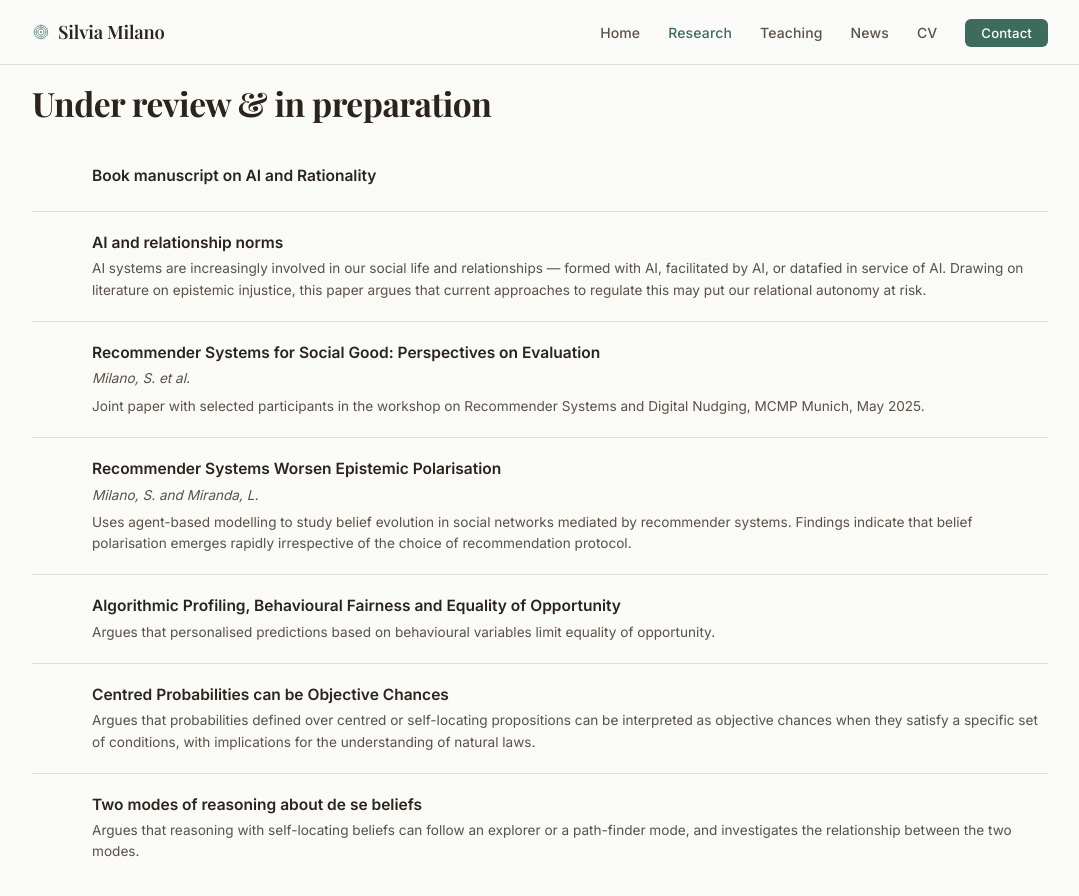
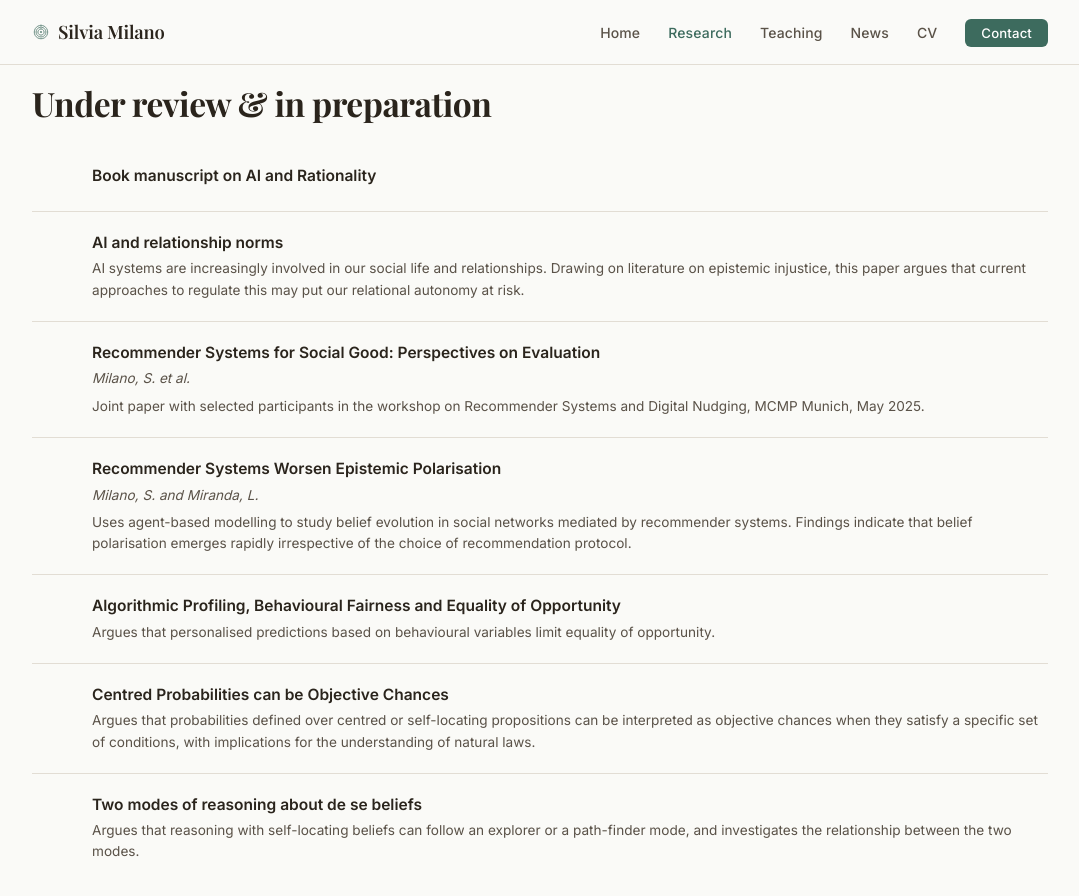
Before and after one commit to capt-c/silvia-milano-website, a Jekyll site: the page built from silvia-milano-site/research.html, in a window 1280 px wide and 900 px high, scrolled down 2713 px. Shown: the top 896 px of the window, without its empty margins (100-1179 px from the left). Built offline with Jekyll 4.4.1, drawn with Linux system fonts in a browser that asks for light colours; some web fonts are replaced.

Commit message:
Update publications.yml

```diff
--- a/silvia-milano-site/_data/publications.yml
+++ b/silvia-milano-site/_data/publications.yml
@@ -107,7 +107,7 @@ in_progress:
   - title: "Book manuscript on AI and Rationality"
 
   - title: "AI and relationship norms"
-    description: "AI systems are increasingly involved in our social life and relationships — formed with AI, facilitated by AI, or datafied in service of AI. Drawing on literature on epistemic injustice, this paper argues that current approaches to regulate this may put our relational autonomy at risk."
+    description: "AI systems are increasingly involved in our social life and relationships. Drawing on literature on epistemic injustice, this paper argues that current approaches to regulate this may put our relational autonomy at risk."
 
   - title: "Recommender Systems for Social Good: Perspectives on Evaluation"
     authors: "Milano, S. et al."
```
